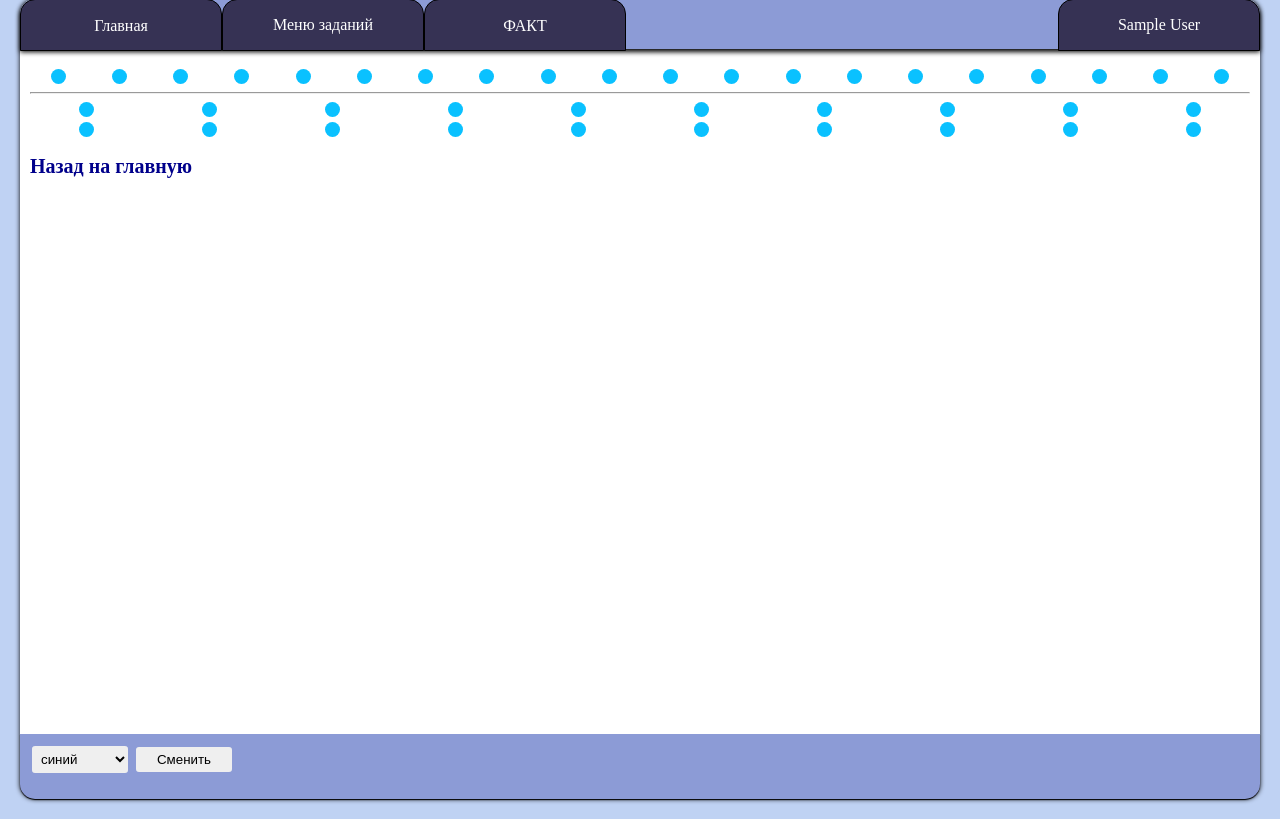
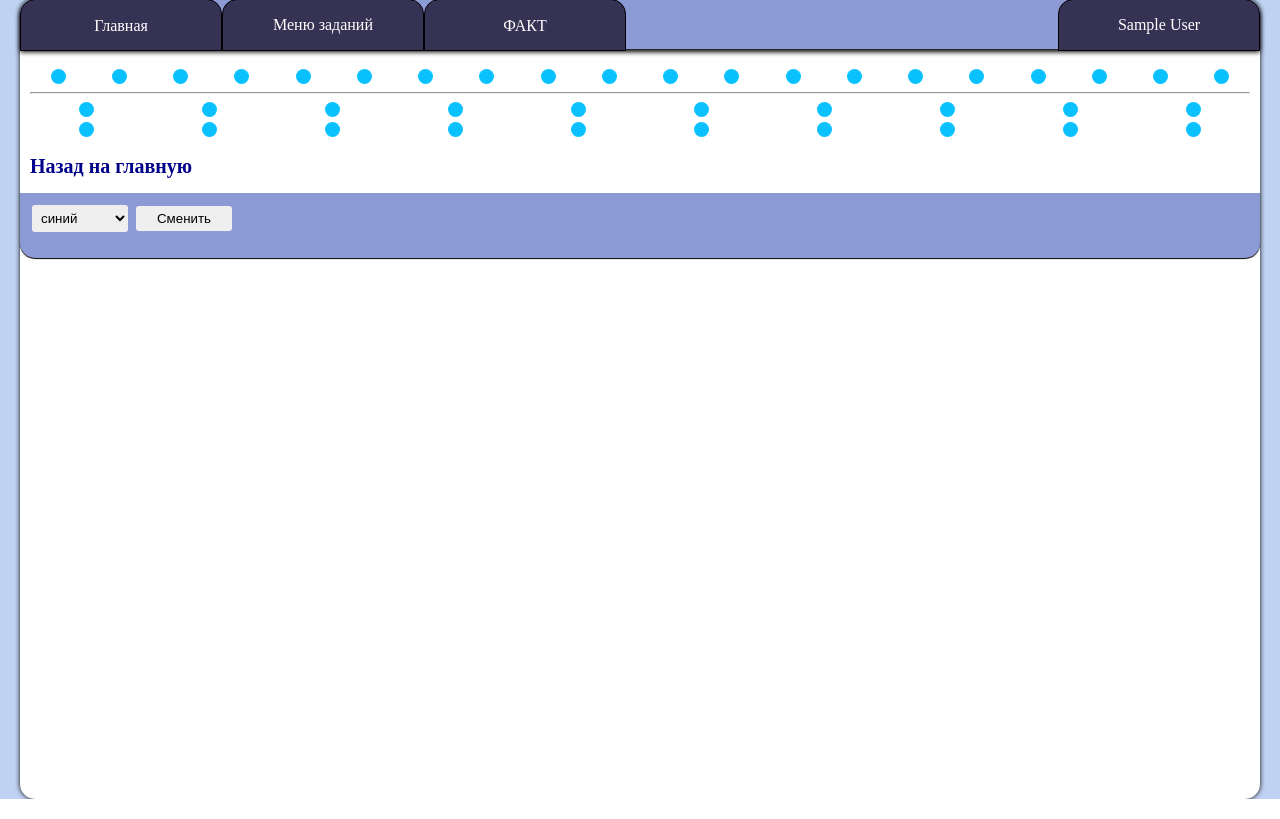
Before and after one commit to ReginaZakirova/hw-sergeev, a PHP site: page /flex.php?color=1 in a window 1280 px wide. Shown: the part 16-835 px from the top of the page. Run offline with PHP 8.4, Linux system fonts and the light colour scheme; the visitor is signed in with stand-in values (Sample User, id 1); data that the repository does not hold is empty.

Commit message:
repair index

```diff
--- a/style/style.css
+++ b/style/style.css
@@ -16,7 +16,6 @@ body{
     min-height: 100%;
     border-radius: 15px;
     box-shadow: 0px 0px 5px  #000 ;
-    height: 100%;
 }
 .header{
     border-radius: 15px 15px 0px 0px ;
@@ -28,7 +27,6 @@ body{
 }
 .content{
     padding: 10px;
-    height: calc(100% - 150px);
 }
 h1,h3,h4{
     margin: 0px;
```
